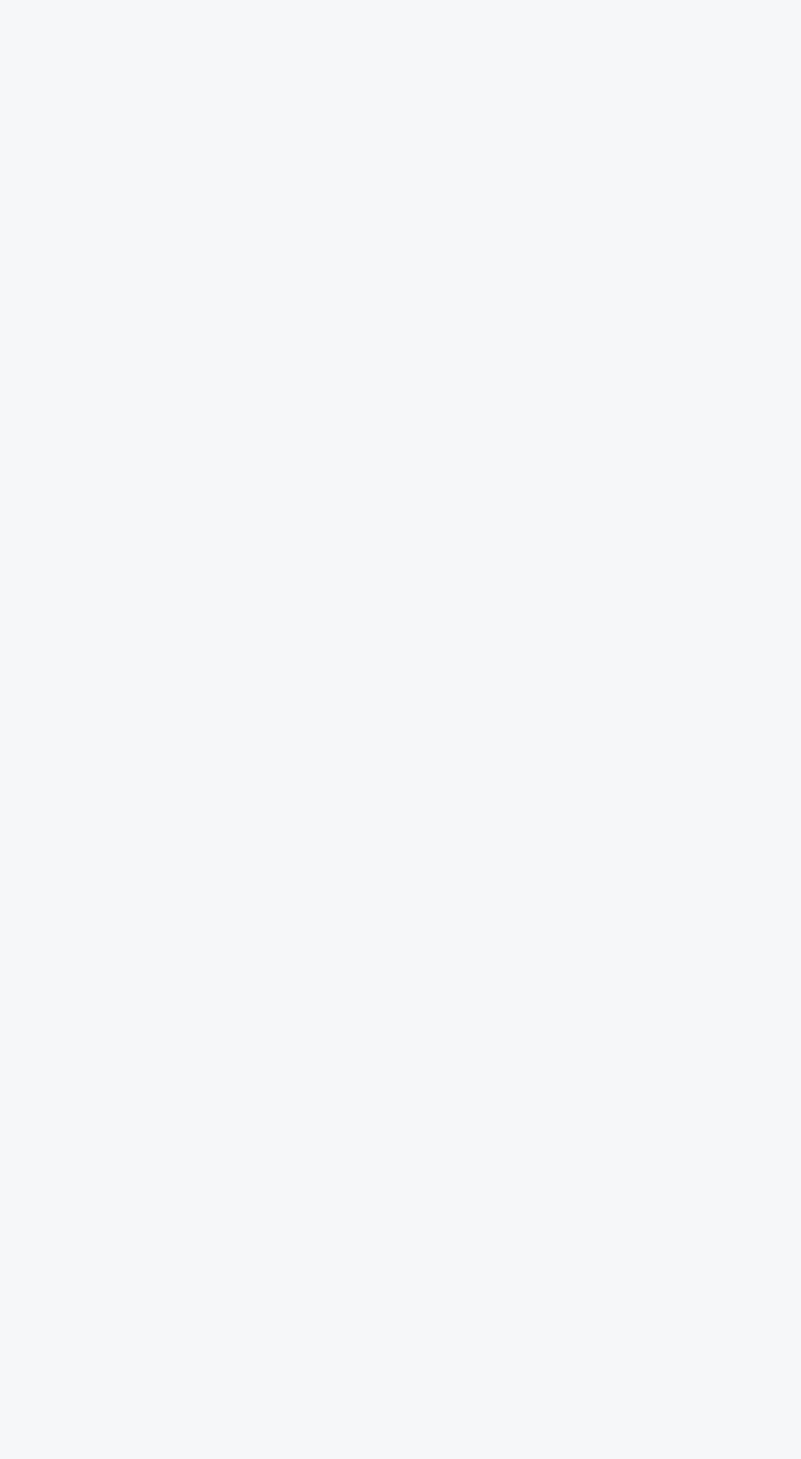
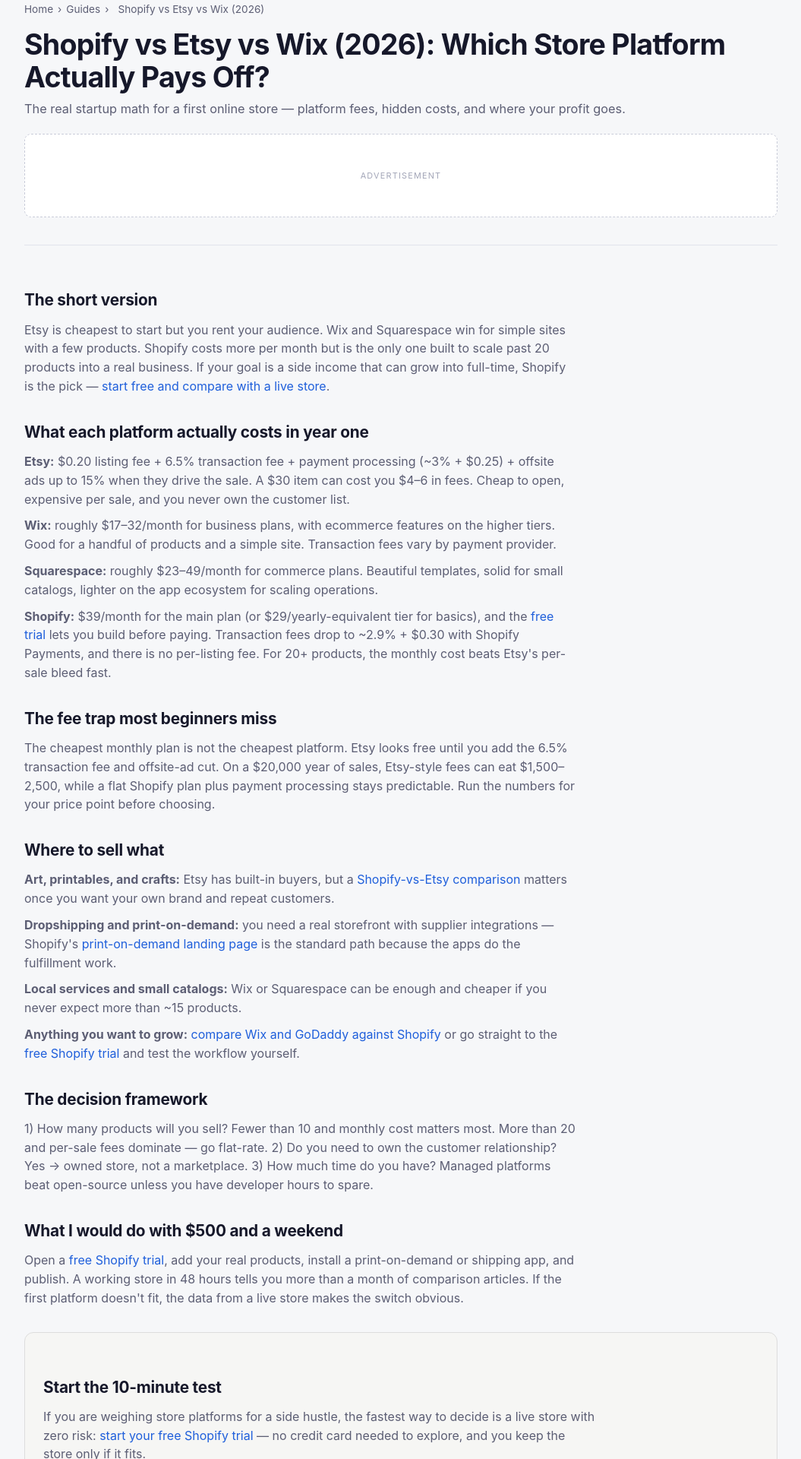
Before and after one commit to yasir23/usmoneyhq, a Next.js app: page /guides/shopify-vs-etsy-vs-wix-2026 in a window 1280 px wide. Before the commit this address had no page. Shown: the part 80-2000 px from the top of the page at 76% size, without its empty margins (112-1167 px from the left). Before the commit the page ends 800 px from the top, so only its background shows below. Built offline with nearby package versions, Linux system fonts and the light colour scheme.

Commit message:
Add Shopify vs Etsy vs Wix 2026 comparison guide (affiliate content, Impact tracking links)

```diff
--- a/app/sitemap.ts
+++ b/app/sitemap.ts
@@ -31,6 +31,7 @@
     { url: `${SITE_URL}/guides/rmd-guide`, lastModified: now, changeFrequency: "monthly", priority: 0.7 },
     { url: `${SITE_URL}/guides/529-guide`, lastModified: now, changeFrequency: "monthly", priority: 0.7 },
     { url: `${SITE_URL}/guides/tax-refund-guide`, lastModified: now, changeFrequency: "monthly", priority: 0.7 },
+    { url: `${SITE_URL}/guides/shopify-vs-etsy-vs-wix-2026`, lastModified: now, changeFrequency: "monthly", priority: 0.7 },
     { url: `${SITE_URL}/blog`, lastModified: now, changeFrequency: "weekly", priority: 0.6 },
     { url: `${SITE_URL}/blog/cms-warns-500-hospitals-2026`, lastModified: now, changeFrequency: "monthly", priority: 0.6 },
     { url: `${SITE_URL}/blog/cms-enforcement-tracker-2026`, lastModified: now, changeFrequency: "monthly", priority: 0.6 },
--- a/pages/guides/index.js
+++ b/pages/guides/index.js
@@ -15,6 +15,7 @@
     { href: "/guides/home-improvement-guide", title: "Home Improvement Budgeting", desc: "Remodel costs by room, the 10% materials rule, DIY vs pro." },
     { href: "/guides/health-fitness-guide", title: "Health & Fitness Numbers", desc: "TDEE, BMI, hydration, sleep — the boring wins first." },
     { href: "/guides/rmd-guide", title: "RMDs Explained", desc: "Required distributions, the penalty, and the math." },
+    { href: "/guides/shopify-vs-etsy-vs-wix-2026", title: "Shopify vs Etsy vs Wix (2026)", desc: "Startup costs, fees, and which platform pays off for a side hustle." },
     { href: "/guides/529-guide", title: "The 529 Plan Guide", desc: "Tax-free growth, state deductions, and college costs." },
     { href: "/guides/tax-refund-guide", title: "Tax Refunds Decoded", desc: "Why a big refund means you overpaid — and the fix." },
   ];
--- /dev/null
+++ b/pages/guides/shopify-vs-etsy-vs-wix-2026/index.js
@@ -0,0 +1,67 @@
+import Head from "next/head";
+import Link from "next/link";
+import AdSlot from "../../../components/AdSlot";
+import { SITE_URL } from "../../../lib/tools";
+
+/** Guide: Shopify vs Etsy vs Wix (2026) — startup cost comparison for side-hustle/store founders. Affiliate-funded content. */
+const A = {
+  shopify: "https://shopify.pxf.io/c/6480733/1101159/13624?subId1=usmoneyhq",
+  etsy: "https://shopify.pxf.io/c/6480733/1728771/13624?subId1=usmoneyhq",
+  wix: "https://shopify.pxf.io/c/6480733/1728772/13624?subId1=usmoneyhq",
+  sqsp: "https://shopify.pxf.io/c/6480733/1728773/13624?subId1=usmoneyhq",
+  pod: "https://shopify.pxf.io/c/6480733/2974325/13624?subId1=usmoneyhq",
+  free: "https://shopify.pxf.io/c/6480733/2974326/13624?subId1=usmoneyhq",
+};
+
+export default function ShopifyComparisonGuide() {
+  return (
+    <>
+      <Head>
+        <title>Shopify vs Etsy vs Wix (2026): Startup Costs, Fees, and Which to Pick | US Money HQ</title>
+        <meta name="description" content="Compare Shopify, Etsy, Wix, and Squarespace for a new online store in 2026 — real startup costs, monthly fees, and the decision framework for side hustles and small businesses." />
+        <link rel="canonical" href={`${SITE_URL}/guides/shopify-vs-etsy-vs-wix-2026`} />
+        <script type="application/ld+json" dangerouslySetInnerHTML={{ __html: JSON.stringify({ "@context": "https://schema.org", "@type": "Article", headline: "Shopify vs Etsy vs Wix (2026): Startup Costs, Fees, and Which to Pick", description: "Compare Shopify, Etsy, Wix, and Squarespace for a new online store in 2026.", url: `https://usmoneyhq.com/guides/shopify-vs-etsy-vs-wix-2026`, datePublished: "2026-09-06", author: { "@type": "Organization", name: "US Money HQ" } }) }} />
+      </Head>
+      <main className="container">
+        <nav className="breadcrumbs"><Link href="/">Home</Link><span aria-hidden="true">›</span><Link href="/guides">Guides</Link><span aria-hidden="true">›</span><span>Shopify vs Etsy vs Wix (2026)</span></nav>
+        <h1>Shopify vs Etsy vs Wix (2026): Which Store Platform Actually Pays Off?</h1>
+        <p className="sub">The real startup math for a first online store — platform fees, hidden costs, and where your profit goes.</p>
+
+        <AdSlot id="shopify-comparison-top" />
+
+        <div className="seo">
+          <h2>The short version</h2>
+          <p>Etsy is cheapest to start but you rent your audience. Wix and Squarespace win for simple sites with a few products. Shopify costs more per month but is the only one built to scale past 20 products into a real business. If your goal is a side income that can grow into full-time, Shopify is the pick — <a href={A.free} rel="sponsored">start free and compare with a live store</a>.</p>
+
+          <h2>What each platform actually costs in year one</h2>
+          <p><strong>Etsy:</strong> $0.20 listing fee + 6.5% transaction fee + payment processing (~3% + $0.25) + offsite ads up to 15% when they drive the sale. A $30 item can cost you $4–6 in fees. Cheap to open, expensive per sale, and you never own the customer list.</p>
+          <p><strong>Wix:</strong> roughly $17–32/month for business plans, with ecommerce features on the higher tiers. Good for a handful of products and a simple site. Transaction fees vary by payment provider.</p>
+          <p><strong>Squarespace:</strong> roughly $23–49/month for commerce plans. Beautiful templates, solid for small catalogs, lighter on the app ecosystem for scaling operations.</p>
+          <p><strong>Shopify:</strong> $39/month for the main plan (or $29/yearly-equivalent tier for basics), and the <a href={A.shopify} rel="sponsored">free trial</a> lets you build before paying. Transaction fees drop to ~2.9% + $0.30 with Shopify Payments, and there is no per-listing fee. For 20+ products, the monthly cost beats Etsy's per-sale bleed fast.</p>
+
+          <h2>The fee trap most beginners miss</h2>
+          <p>The cheapest monthly plan is not the cheapest platform. Etsy looks free until you add the 6.5% transaction fee and offsite-ad cut. On a $20,000 year of sales, Etsy-style fees can eat $1,500–2,500, while a flat Shopify plan plus payment processing stays predictable. Run the numbers for your price point before choosing.</p>
+
+          <h2>Where to sell what</h2>
+          <p><strong>Art, printables, and crafts:</strong> Etsy has built-in buyers, but a <a href={A.etsy} rel="sponsored">Shopify-vs-Etsy comparison</a> matters once you want your own brand and repeat customers.</p>
+          <p><strong>Dropshipping and print-on-demand:</strong> you need a real storefront with supplier integrations — Shopify's <a href={A.pod} rel="sponsored">print-on-demand landing page</a> is the standard path because the apps do the fulfillment work.</p>
+          <p><strong>Local services and small catalogs:</strong> Wix or Squarespace can be enough and cheaper if you never expect more than ~15 products.</p>
+          <p><strong>Anything you want to grow:</strong> <a href={A.wix} rel="sponsored">compare Wix and GoDaddy against Shopify</a> or go straight to the <a href={A.free} rel="sponsored">free Shopify trial</a> and test the workflow yourself.</p>
+
+          <h2>The decision framework</h2>
+          <p>1) How many products will you sell? Fewer than 10 and monthly cost matters most. More than 20 and per-sale fees dominate — go flat-rate. 2) Do you need to own the customer relationship? Yes → owned store, not a marketplace. 3) How much time do you have? Managed platforms beat open-source unless you have developer hours to spare.</p>
+
+          <h2>What I would do with $500 and a weekend</h2>
+          <p>Open a <a href={A.free} rel="sponsored">free Shopify trial</a>, add your real products, install a print-on-demand or shipping app, and publish. A working store in 48 hours tells you more than a month of comparison articles. If the first platform doesn't fit, the data from a live store makes the switch obvious.</p>
+
+          <div style={{ background: "#f6f6f4", border: "1px solid #ddd", borderRadius: 12, padding: 24, margin: "32px 0" }}>
+            <h2>Start the 10-minute test</h2>
+            <p>If you are weighing store platforms for a side hustle, the fastest way to decide is a live store with zero risk: <a href={A.free} rel="sponsored">start your free Shopify trial</a> — no credit card needed to explore, and you keep the store only if it fits.</p>
+          </div>
+
+          <p className="affiliate-note" style={{ fontSize: 13, color: "#666" }}>Disclosure: Some links on this page are affiliate links. If you start a store through them, we may earn a commission at no extra cost to you.</p>
+        </div>
+      </main>
+    </>
+  );
+}
```
